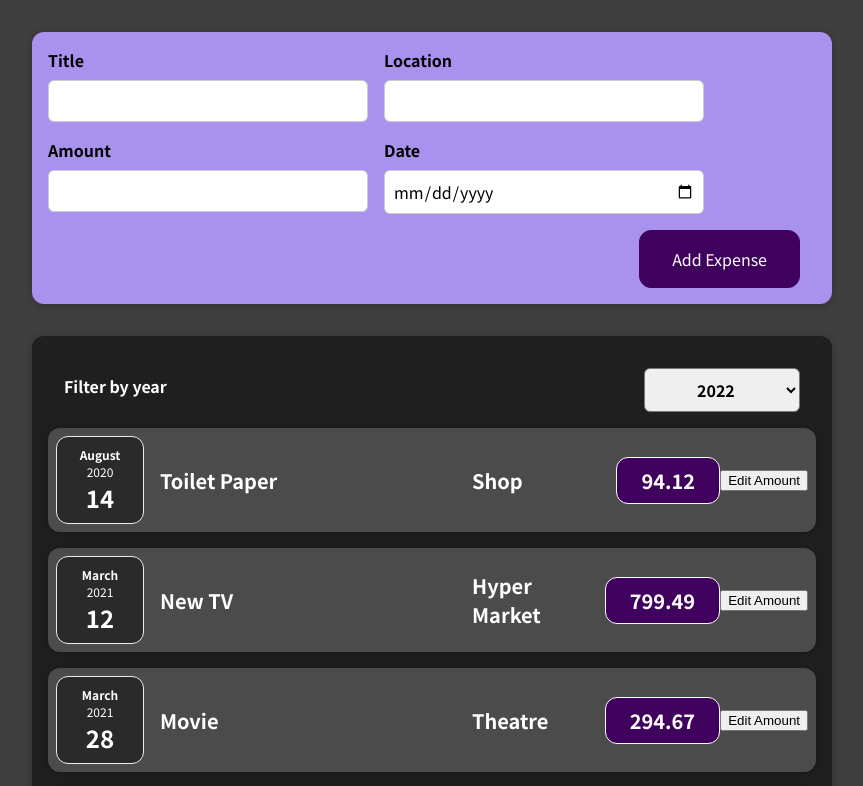
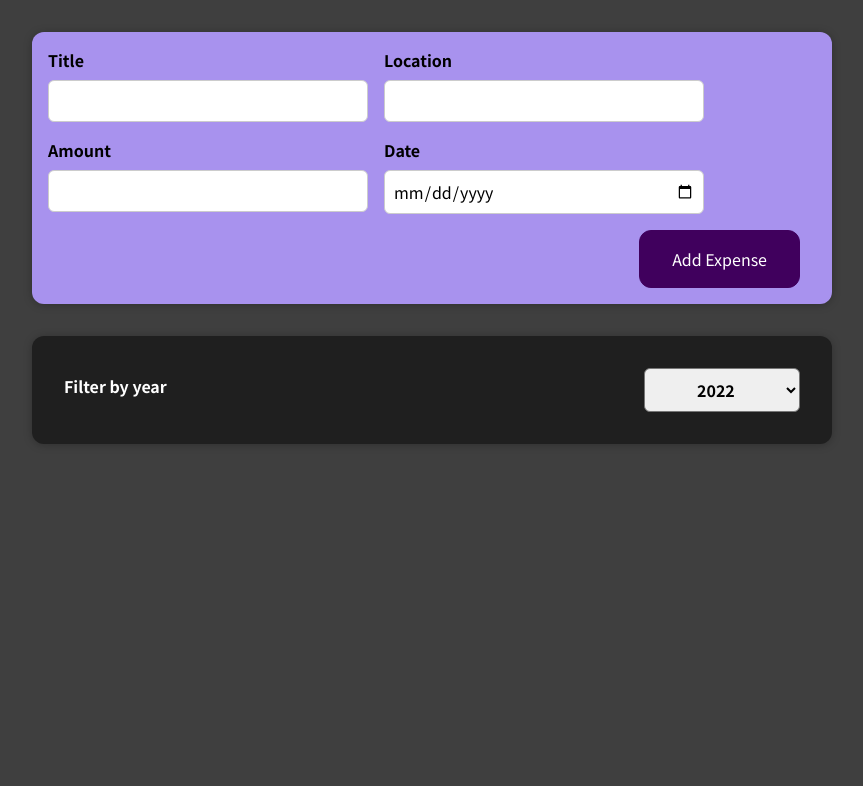
Before and after one commit to vinayck007/React-app, a React (Create React App) app: page / in a window 1280 px wide. Shown: the top 786 px of the page, without its empty margins (208-1071 px from the left). Built offline with nearby package versions, Linux system fonts and the light colour scheme.

Commit message:
filter by year implementation

```diff
--- a/src/components/Expense/Expenses.js
+++ b/src/components/Expense/Expenses.js
@@ -6,11 +6,15 @@
 import ExpensesFilter from '../Expense/ExpenseFilter';
 
 const Expenses = (props) => {
-  const [filteredYear, setFilteredYear] = useState('2023')
+  const [filteredYear, setFilteredYear] = useState('2023');
 
-  const filterChangeHandler = selectedYear => {
-    setFilteredYear(selectedYear)
-  }
+  const filterChangeHandler = (selectedYear) => {
+    setFilteredYear(selectedYear);
+  };
+
+  const filteredExpenses = props.items.filter((expense) => {
+    return expense.date.getFullYear().toString() === filteredYear;
+  });
 
   return (
     <div>
@@ -19,7 +23,7 @@
           selected={filteredYear}
           onChangeFilter={filterChangeHandler}
         />
-        {props.items.map((expense) => (
+        {filteredExpenses.map((expense) => (
           <ExpenseItem
             key={expense.id}
             title={expense.title}
```
